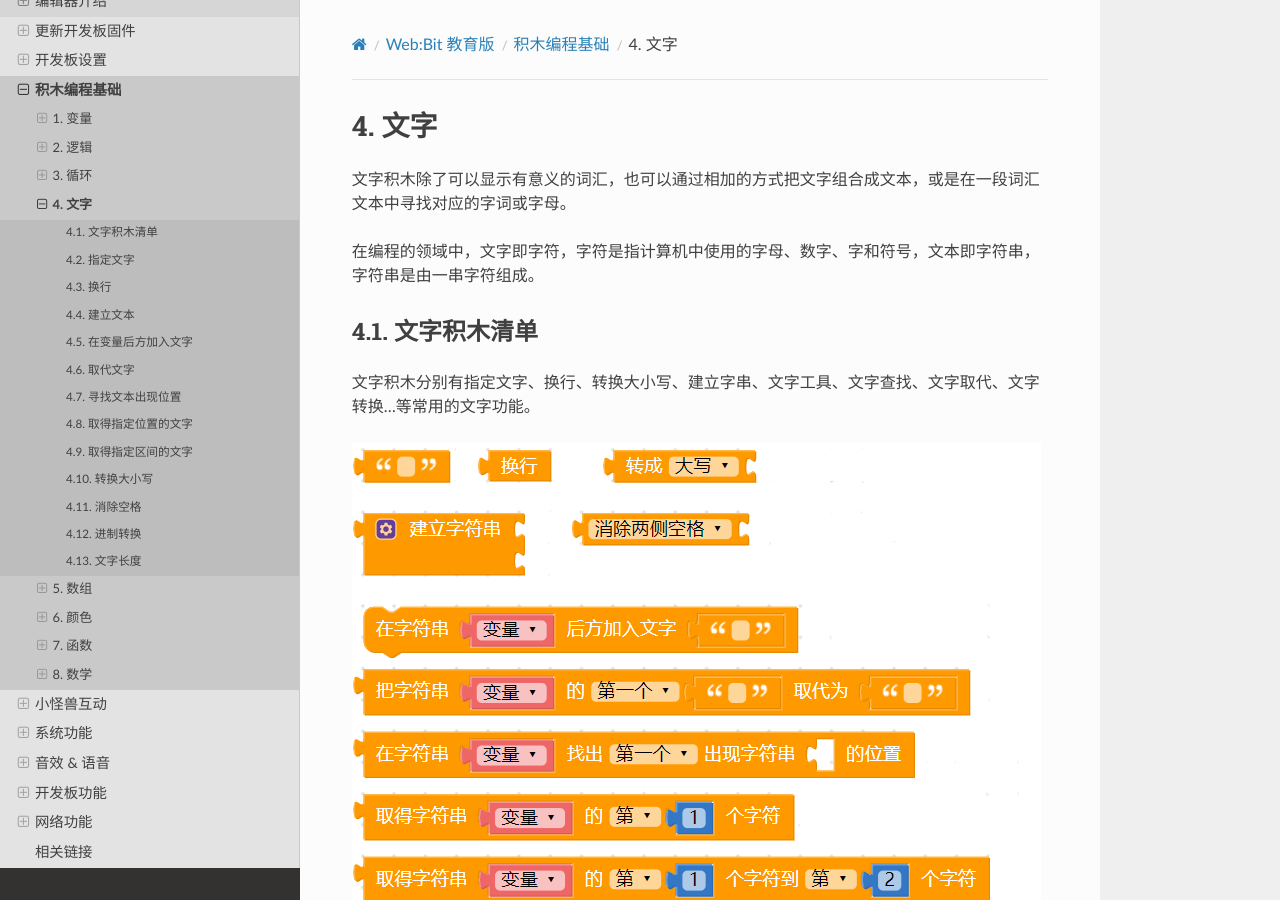
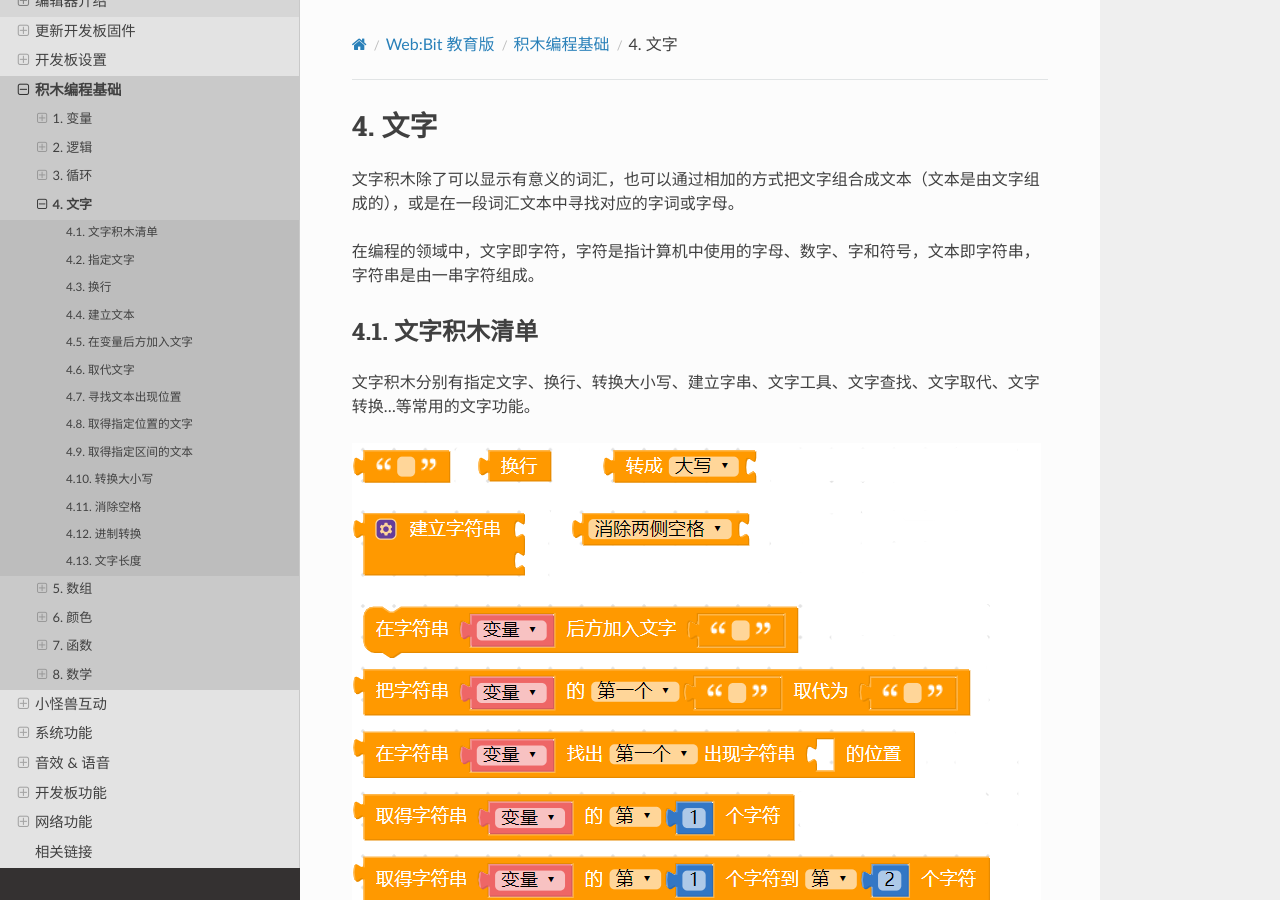
Before and after one commit to BPI-STEAM/simplified_webbit_docs, a Sphinx documentation site: the page built from source/webduino/tutorials/basic/text.md, in a window 1280 px wide and 900 px high. Built offline with Sphinx 7.4.7 and the Read the Docs theme 2.0.0, drawn with Linux system fonts in a browser that asks for light colours; pages that are not in the unit, such as notebooks, are missing from menus; some of the changed text lies outside the part shown.

Commit message:
Update text.md

```diff
--- a/source/webduino/tutorials/basic/text.md
+++ b/source/webduino/tutorials/basic/text.md
@@ -1,6 +1,6 @@
 ## 文字
 
-文字积木除了可以显示有意义的词汇，也可以通过相加的方式把文字组合成文本，或是在一段词汇文本中寻找对应的字词或字母。
+文字积木除了可以显示有意义的词汇，也可以通过相加的方式把文字组合成文本（文本是由文字组成的），或是在一段词汇文本中寻找对应的字词或字母。
 
 在编程的领域中，文字即字符，字符是指计算机中使用的字母、数字、字和符号，文本即字符串，字符串是由一串字符组成。
 
@@ -66,7 +66,7 @@
 
 ### 寻找文本出现位置
 
-「寻找文本出现位置」积木会返回指定文字在一段文字中出现的位置，可以选择第一个出现的位置或最后一个出现的位置。
+「寻找文本出现位置」积木会返回指定文本在另一段文本中出现的位置，可以选择第一个出现的位置或最后一个出现的位置。
 
 ![](text/upload_eebbd7dbcc332717aa401fc567f8619c.png)
 
@@ -84,9 +84,9 @@
 
 ![](text/upload_d23a1f6a85a95b0b688d13584547be27.png)
 
-### 取得指定区间的文字
+### 取得指定区间的文本
 
-「取得指定区间的文字」积木会取出一段指定区间内的文字，需注意的是*第一个空格的数字要比第二个空格内的数字小*。
+「取得指定区间的文本」积木会取出一段指定区间内的文本，需注意的是*第一个空格的数字要比第二个空格内的数字小*。
 
 ![](text/upload_459d558b111042bf3394fe484aeb4e57.jpg)
 
@@ -122,7 +122,7 @@
 
 ### 文字长度
 
-「文字长度」积木可以取得段文本的总字数，需要注意的是英文字以「字母」为单位，且空格也算是一个字符。
+「文字长度」积木可以取得一段文本的总字数，需要注意的是英文字以「字母」为单位，且空格也算是一个文字。
 
 ![](text/upload_84526e5790769135da11f6be58cec8a2.png)
 
```
